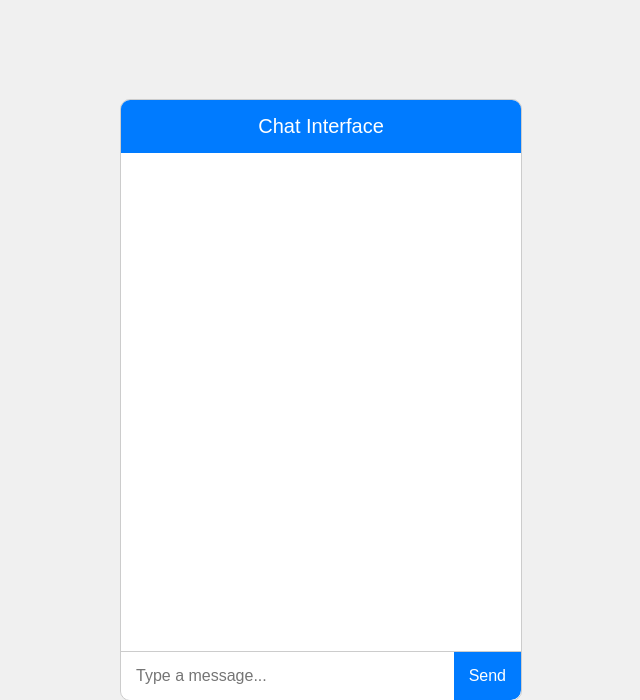
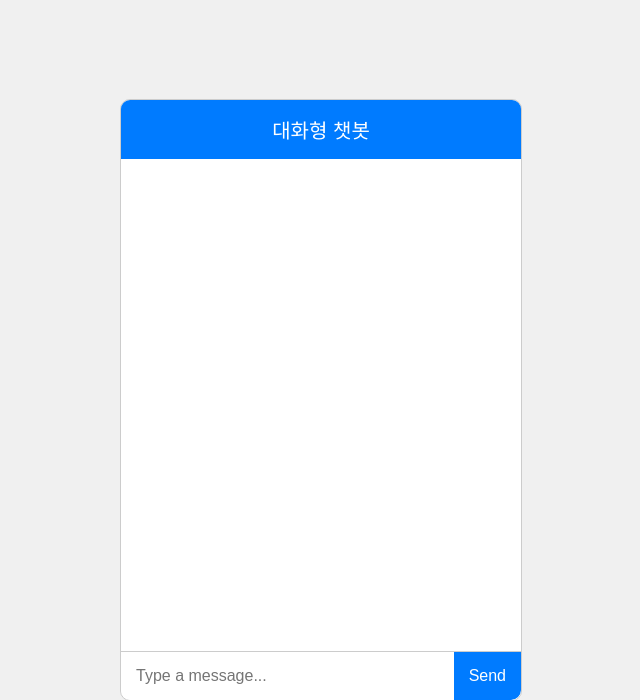
Before and after one commit to hwangbo98/mini_project7, a Django app: template chatgpt/templates/gpt/chatbot.html in a window 1280 px wide. Shown: the top 700 px of the page, without its empty margins (319-959 px from the left). Run offline with Django 4.2, Linux system fonts and the light colour scheme; the template is opened without the code that fills it, so the values that code supplies are empty.

Commit message:
chatbot 파일 수정

```diff
--- a/chatgpt/templates/gpt/chatbot.html
+++ b/chatgpt/templates/gpt/chatbot.html
@@ -15,7 +15,7 @@
 <body>
     <div class="chat-container">
         <div class="chat-header">
-            Chat Interface
+            대화형 챗봇
         </div>
         <div class="chat-messages" id="chat-messages">
             <!-- Messages will be appended here -->
--- a/chatgpt/urls.py
+++ b/chatgpt/urls.py
@@ -6,6 +6,6 @@ app_name = 'chatgpt'
 urlpatterns = [
     path('', views.index, name='index'),
     path('chat', views.chat, name='chat'),
-    path('chatbot', views.chatbot, name='chatbot'),
+    path('chatbot', views.chatbot_form, name='chatbot'),
     path('chatbot_chat', views.chatbot_chat, name='chatbot_chat'),
 ]
--- a/signlanguagetochatgpt/views.py
+++ b/signlanguagetochatgpt/views.py
@@ -3,7 +3,6 @@ from django.utils import timezone
 import logging
 from django.conf import settings
 from django.core.files.storage import default_storage
-from chatgpt.views import chatGPT
 logger = logging.getLogger('mylogger')
 #signlanguage/models.py의 Result 모델을 import한다.
 from .models import ChatResult, Result
```
Also changed, not shown: 1 other file.
